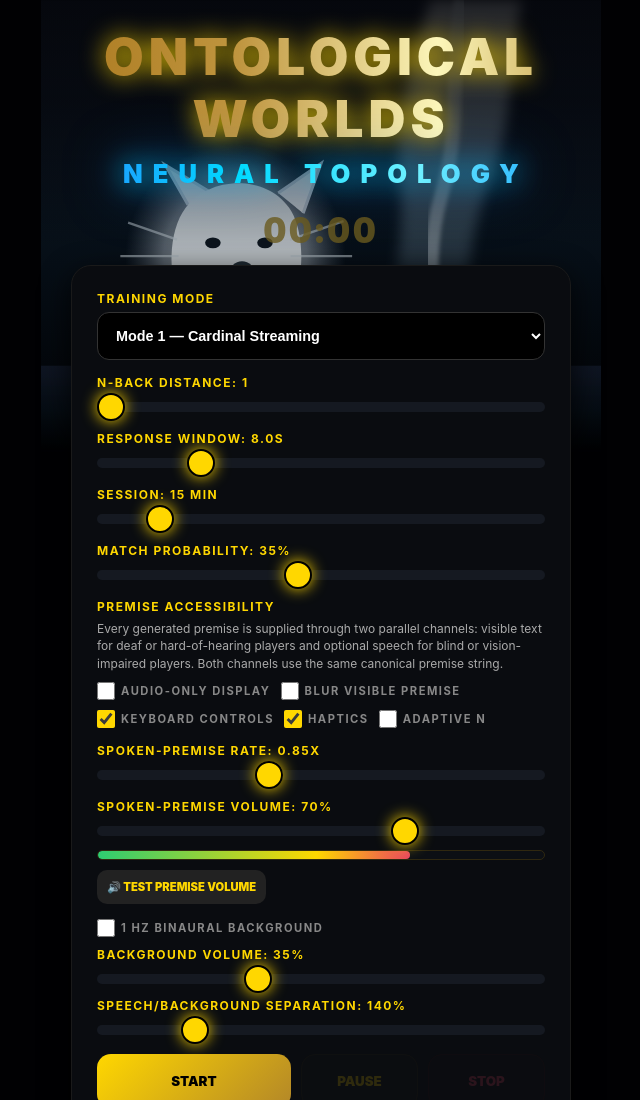
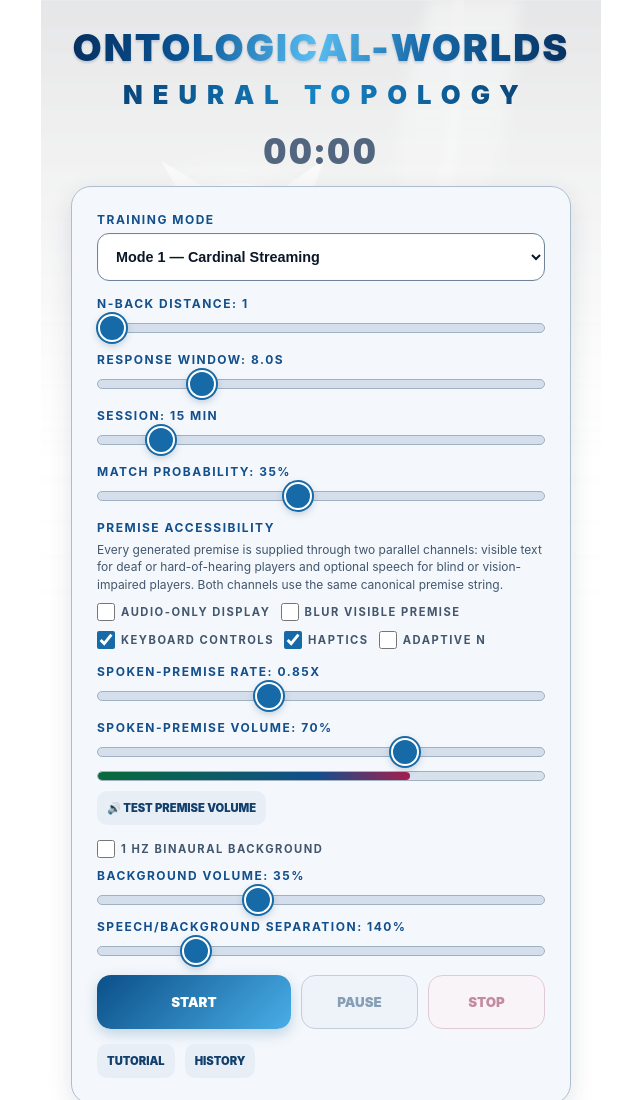
Before and after one commit to mike-stack1982364/Ontological-Worlds, a plain HTML site: page index.html in a window 1280 px wide. Shown: the top 1100 px of the page, without its empty margins (319-959 px from the left). Drawn offline with Linux system fonts and the light colour scheme.

Commit message:
Load accessible white theme

```diff
--- a/index.html
+++ b/index.html
@@ -3,14 +3,15 @@
 <head>
   <meta charset="utf-8">
   <meta name="viewport" content="width=device-width,initial-scale=1,maximum-scale=1,user-scalable=no">
-  <meta name="theme-color" content="#010103">
-  <title>Ontological Worlds — Neural Topology</title>
+  <meta name="theme-color" content="#ffffff">
+  <title>Ontological-Worlds — Neural Topology</title>
   <link rel="stylesheet" href="styles.css">
+  <link rel="stylesheet" href="light-theme.css">
 </head>
 <body>
   <div class="lion-backdrop" aria-hidden="true"></div>
   <main class="container">
-    <h1>Ontological Worlds</h1>
+    <h1>Ontological-Worlds</h1>
     <div class="alpha-badge">Neural Topology</div>
     <div id="session-countdown" class="session-countdown idle" role="timer" aria-label="Session time remaining">00:00</div>
 
@@ -47,7 +48,7 @@
 
       <div class="control-group" aria-labelledby="accessibility-label">
         <label id="accessibility-label">Premise accessibility</label>
-        <p style="font-size:.75rem;color:#aaa;line-height:1.45;margin-bottom:10px">Every generated premise is supplied through two parallel channels: visible text for deaf or hard-of-hearing players and optional speech for blind or vision-impaired players. Both channels use the same canonical premise string.</p>
+        <p style="font-size:.75rem;color:#43566d;line-height:1.45;margin-bottom:10px">Every generated premise is supplied through two parallel channels: visible text for deaf or hard-of-hearing players and optional speech for blind or vision-impaired players. Both channels use the same canonical premise string.</p>
         <div class="toggle-row">
           <label><input id="audio-only" type="checkbox"> Audio-only display</label>
           <label><input id="hide-text" type="checkbox"> Blur visible premise</label>
```
